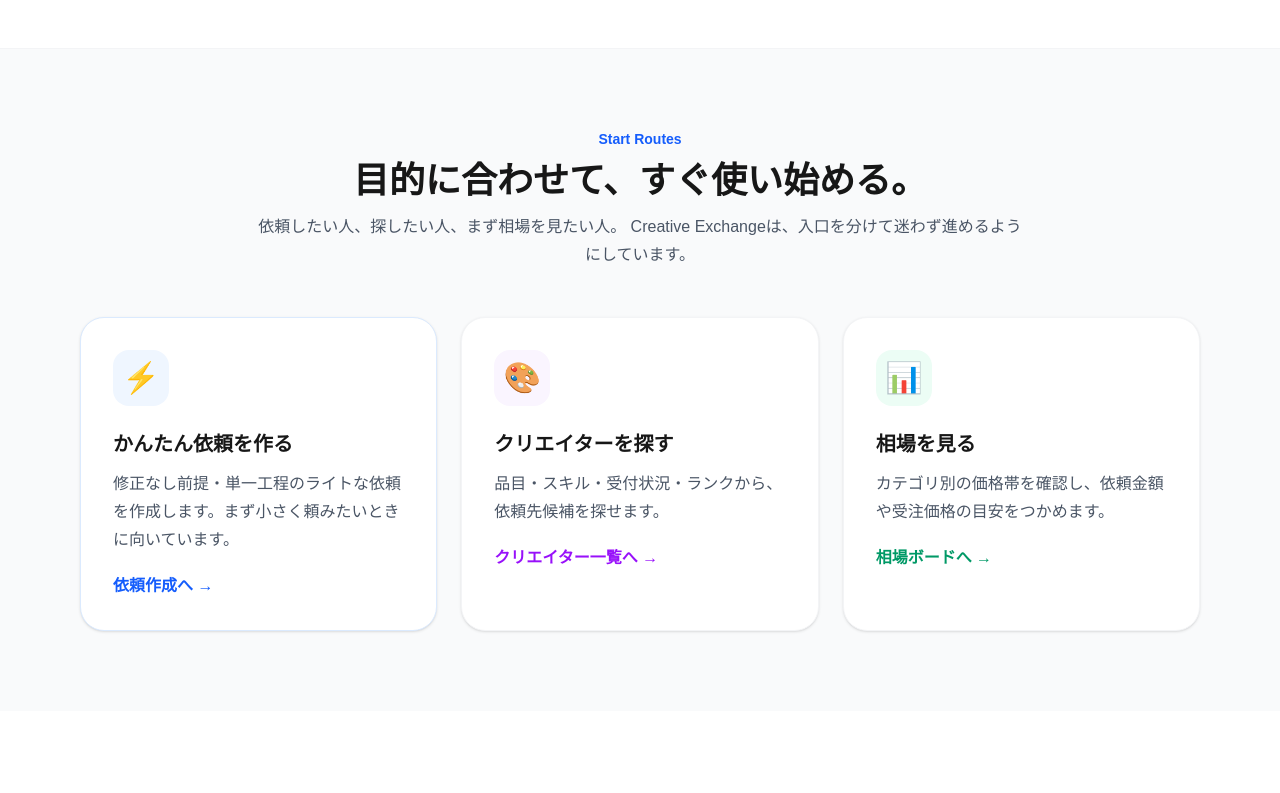
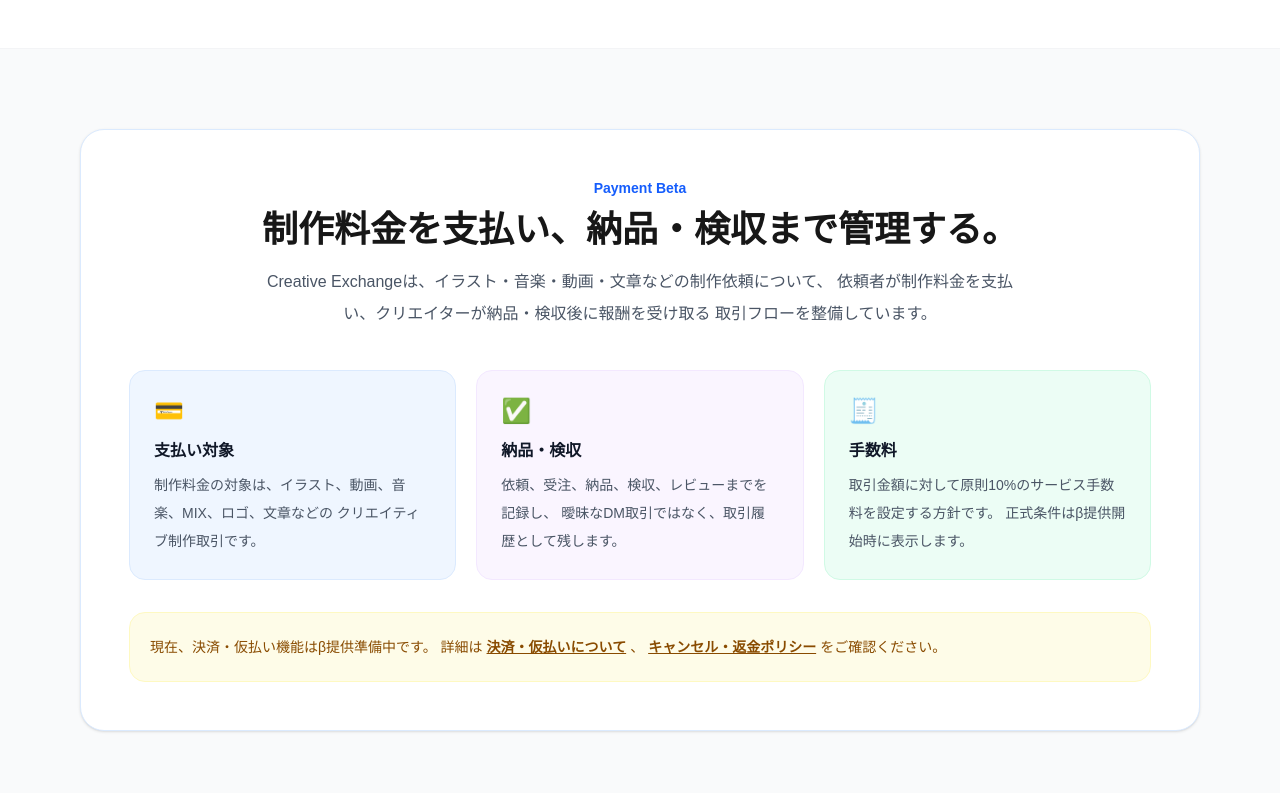
Before and after one commit to TAIGA-SAKONOE/creative-exchange, a Next.js app in the folder creative-exchange/: page / in a window 1280 px wide. Shown: the part 2060-2853 px from the top of the page. Built offline with nearby package versions, Linux system fonts and the light colour scheme; no server answers.

Commit message:
Update page.tsx

```diff
--- a/creative-exchange/app/page.tsx
+++ b/creative-exchange/app/page.tsx
@@ -170,6 +170,72 @@ export default function HomePage() {
       </section>
 
       <section className="max-w-6xl mx-auto px-4 py-16 md:py-20">
+        <div className="bg-white border border-blue-100 rounded-3xl shadow-sm p-8 md:p-12">
+          <div className="text-center mb-10">
+            <p className="text-sm font-bold text-blue-600 mb-3">
+              Payment Beta
+            </p>
+            <h2 className="text-3xl md:text-4xl font-bold mb-4">
+              制作料金を支払い、納品・検収まで管理する。
+            </h2>
+            <p className="text-gray-600 leading-8 max-w-3xl mx-auto">
+              Creative Exchangeは、イラスト・音楽・動画・文章などの制作依頼について、
+              依頼者が制作料金を支払い、クリエイターが納品・検収後に報酬を受け取る
+              取引フローを整備しています。
+            </p>
+          </div>
+
+          <div className="grid grid-cols-1 md:grid-cols-3 gap-5 mb-8">
+            <div className="rounded-2xl bg-blue-50 border border-blue-100 p-6">
+              <div className="text-2xl mb-3">💳</div>
+              <h3 className="font-bold text-gray-900 mb-2">
+                支払い対象
+              </h3>
+              <p className="text-sm text-gray-600 leading-7">
+                制作料金の対象は、イラスト、動画、音楽、MIX、ロゴ、文章などの
+                クリエイティブ制作取引です。
+              </p>
+            </div>
+
+            <div className="rounded-2xl bg-purple-50 border border-purple-100 p-6">
+              <div className="text-2xl mb-3">✅</div>
+              <h3 className="font-bold text-gray-900 mb-2">
+                納品・検収
+              </h3>
+              <p className="text-sm text-gray-600 leading-7">
+                依頼、受注、納品、検収、レビューまでを記録し、
+                曖昧なDM取引ではなく、取引履歴として残します。
+              </p>
+            </div>
+
+            <div className="rounded-2xl bg-emerald-50 border border-emerald-100 p-6">
+              <div className="text-2xl mb-3">🧾</div>
+              <h3 className="font-bold text-gray-900 mb-2">
+                手数料
+              </h3>
+              <p className="text-sm text-gray-600 leading-7">
+                取引金額に対して原則10%のサービス手数料を設定する方針です。
+                正式条件はβ提供開始時に表示します。
+              </p>
+            </div>
+          </div>
+
+          <div className="bg-yellow-50 border border-yellow-100 rounded-2xl p-5 text-sm text-yellow-800 leading-7">
+            現在、決済・仮払い機能はβ提供準備中です。
+            詳細は
+            <Link href="/payment-guide" className="font-bold underline mx-1">
+              決済・仮払いについて
+            </Link>
+            、
+            <Link href="/refund-policy" className="font-bold underline mx-1">
+              キャンセル・返金ポリシー
+            </Link>
+            をご確認ください。
+          </div>
+        </div>
+      </section>
+
+      <section className="max-w-6xl mx-auto px-4 py-16 md:py-20">
         <div className="text-center mb-12">
           <p className="text-sm font-bold text-blue-600 mb-3">
             Start Routes
```
